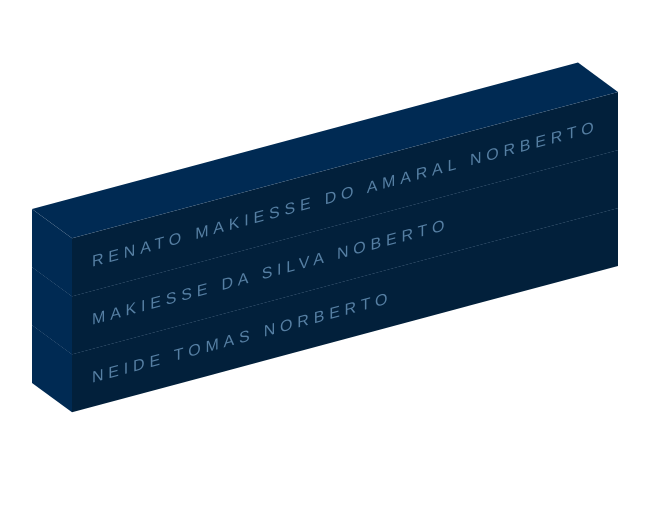
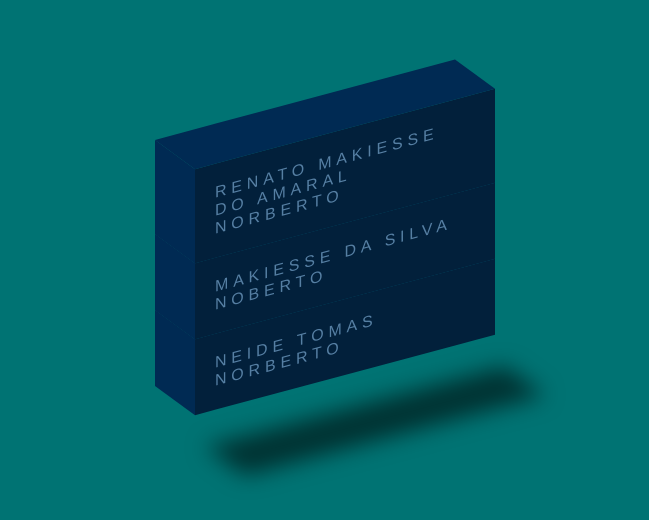
Before and after one commit to Ayguer/css-puro, a plain HTML site: page testando-3d/index.html in a window 1280 px wide. Shown: the part 148-668 px from the top of the page, without its empty margins (295-944 px from the left). Drawn offline with Linux system fonts and the light colour scheme.

Commit message:
Update index.css

```diff
--- a/testando-3d/index.css
+++ b/testando-3d/index.css
@@ -9,6 +9,7 @@ body{
     justify-content: center;
     align-items: center;
     min-height: 100vh;
+    background-color: rgb(0, 115, 115);
 
 }
 ul{
@@ -18,7 +19,7 @@ ul{
 ul li{
     display: block;
     position: relative;
-
+    width: 300px;
     padding: 20px;
     background-color:rgb(2, 32, 59);
     text-transform: uppercase;
@@ -57,7 +58,7 @@ ul li::after{
     transform: skewX(45deg);
 }
 ul li:hover::after{
-    background-color:rgb(0, 123, 123) ;
+    background-color:rgb(0, 145, 145) ;
 }
 ul li a {
     display: block;
@@ -69,3 +70,6 @@ ul li a {
 ul li:hover a{
     color:rgb(0, 0, 0) ;
 }
+ul li:last-child::after{
+    box-shadow: -100px 150px 20px rgba(0, 0, 0, 0.559);
+}
```
